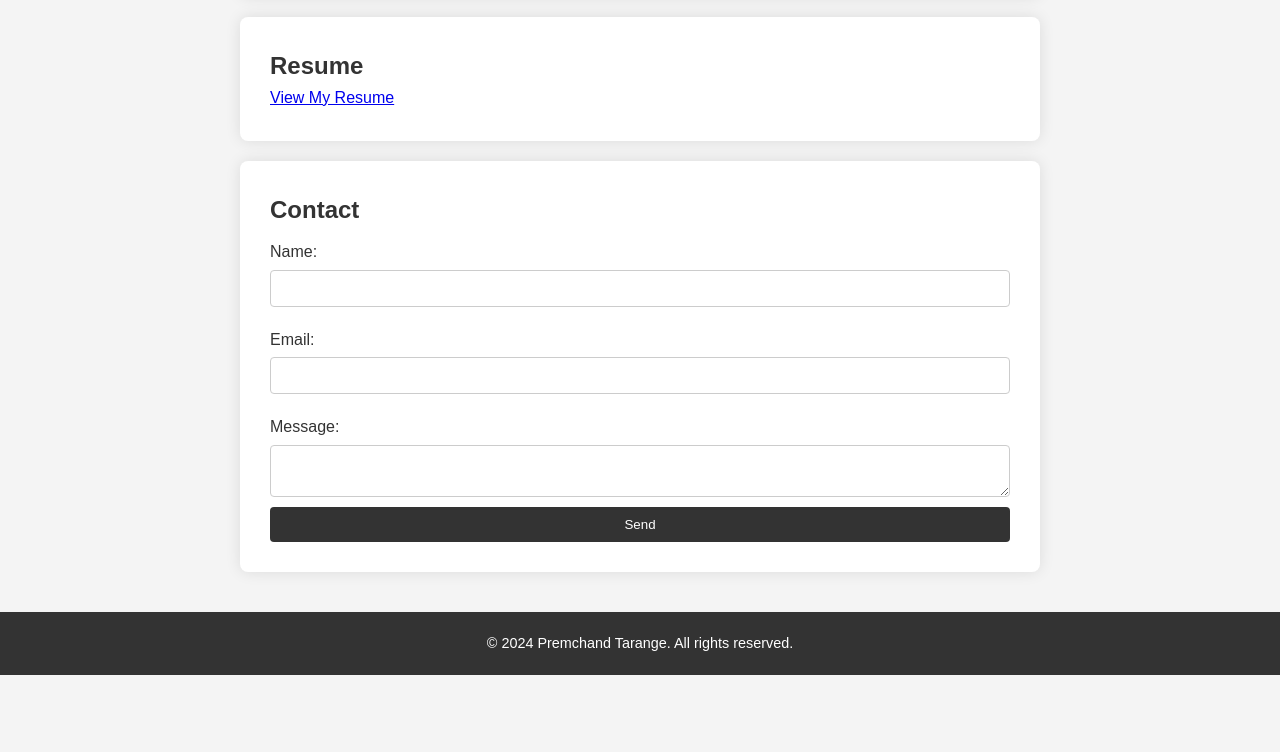
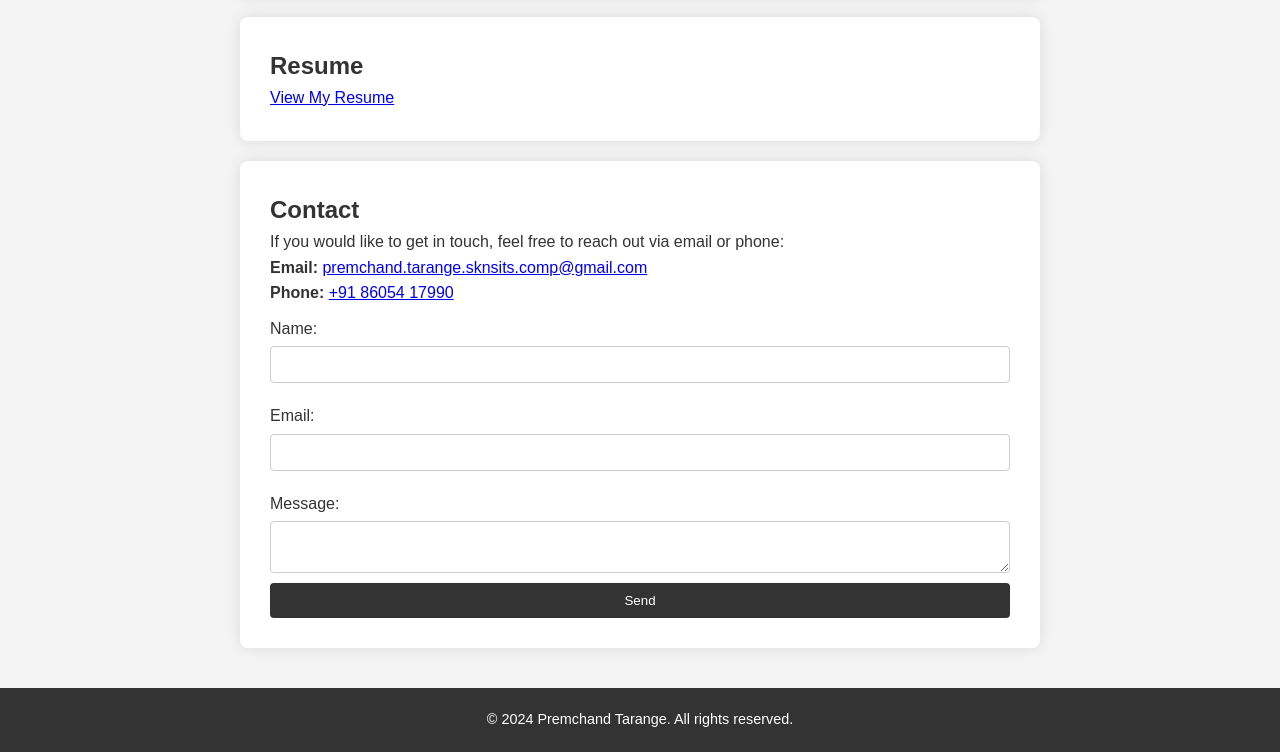
Before and after one commit to Zeroprem/DigitalPortfolio, a plain HTML site: page index.html in a window 1280 px wide. Shown: the part 980-1732 px from the top of the page. Before the commit the page ends 1655 px from the top, so only its background shows below. Drawn offline with Linux system fonts and the light colour scheme.

Commit message:
contacts added

```diff
--- a/index.html
+++ b/index.html
@@ -62,6 +62,13 @@
 
         <section id="contact">
             <h2>Contact</h2>
+            <p>If you would like to get in touch, feel free to reach out via email or phone:</p>
+            <p>
+                <strong>Email:</strong> <a href="mailto:premchand.tarange.sknsits.comp@gmail.com">premchand.tarange.sknsits.comp@gmail.com</a>
+            </p>
+            <p>
+                <strong>Phone:</strong> <a href="tel:+91 86054 17990">+91 86054 17990</a>
+            </p>
             <form action="submit_form.php" method="post">
                 <label for="name">Name:</label>
                 <input type="text" id="name" name="name" required>
```
